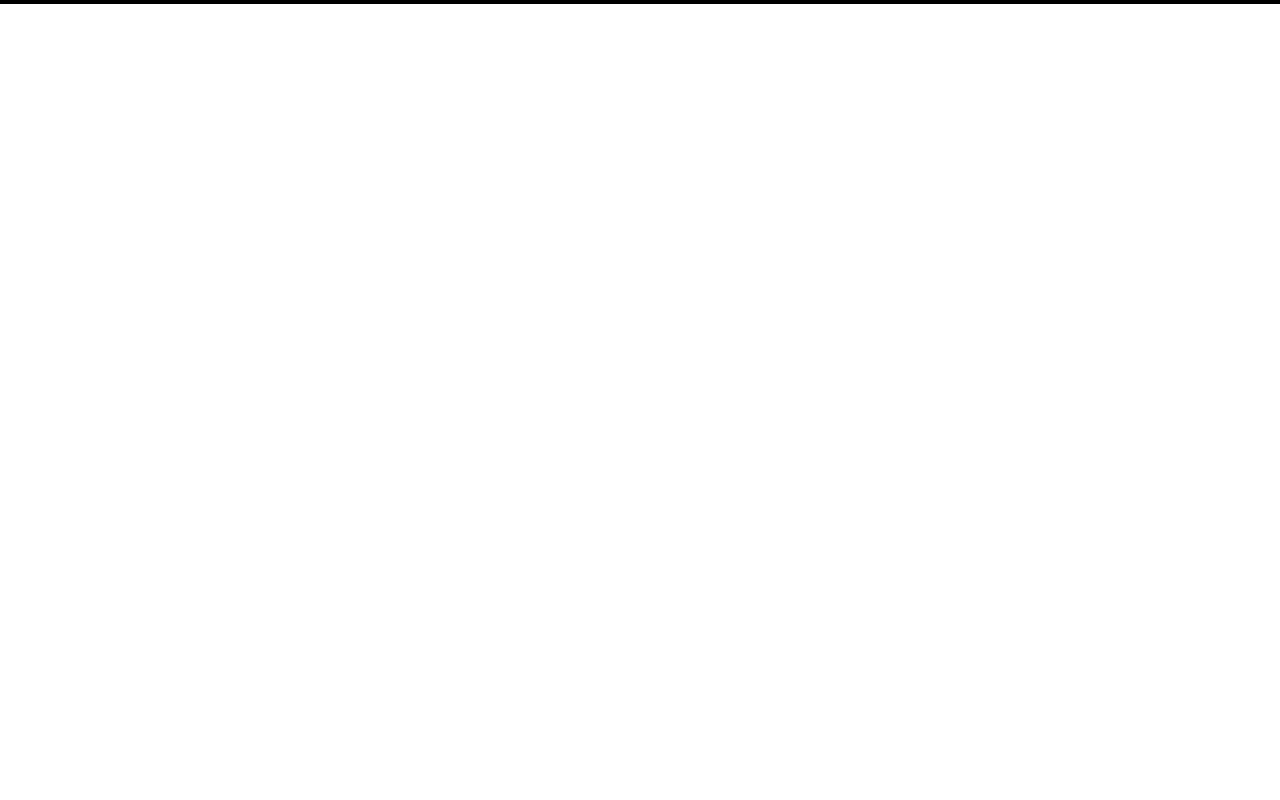
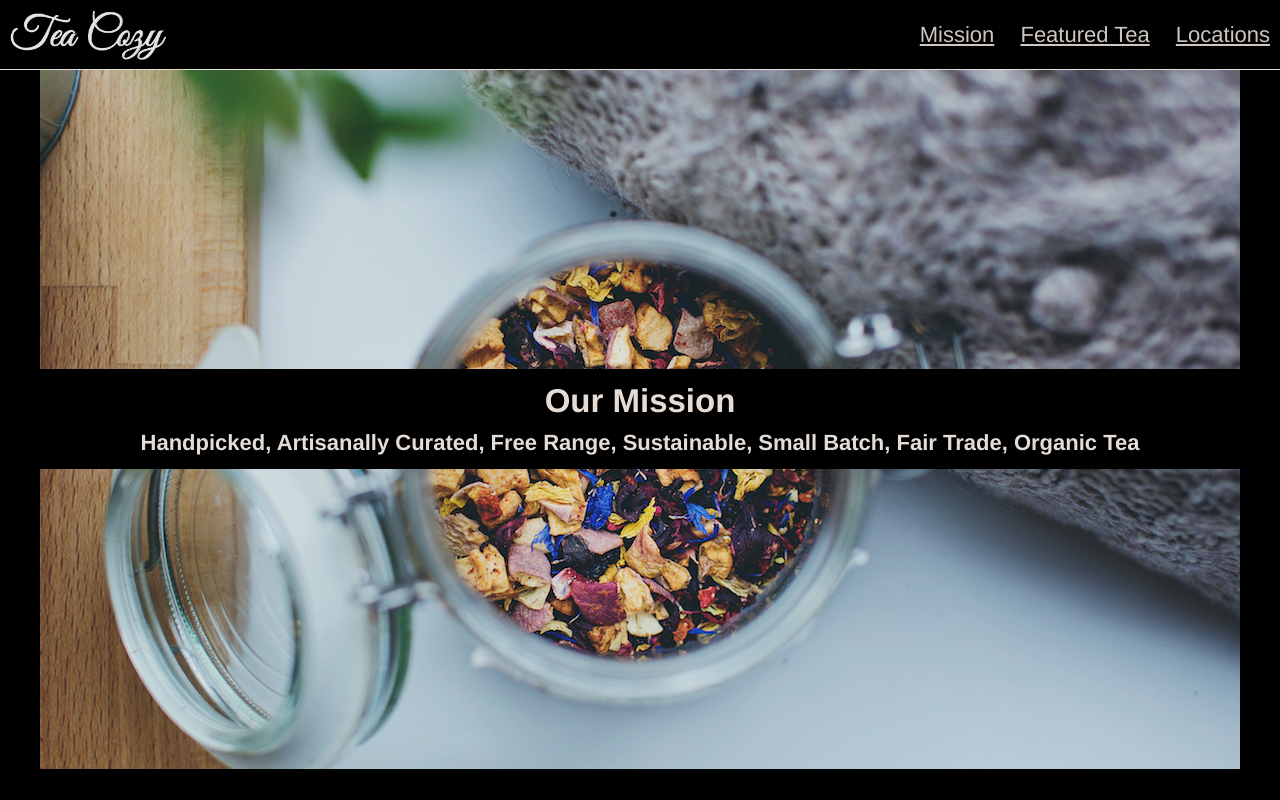
Before and after one commit to taleye/tea-cosy, a plain HTML site: page index.html in a window 1280 px wide. Drawn offline with Linux system fonts and the light colour scheme.

Commit message:
Second commit

```diff
--- a/index.html
+++ b/index.html
@@ -1,11 +1,39 @@
 <!DOCTYPE html>
 <html lang="en" dir="ltr">
+
 <head>
   <meta charset="utf-8">
-    <title>Tea Cosy</title>
+  <title>Tea Cozy</title>
   <link rel="stylesheet" href="./resources/css/style.css">
 </head>
+
 <body>
 
+  <!-- Header content -->
+
+  <header>
+    <img src="./resources/images/img-tea-cozy-logo.png" alt="Tea Cozy Logo" />
+    <nav>
+      <a href="mission">Mission</a>
+      <a href="featured">Featured Tea</a>
+      <a href="locations">Locations</a>
+    </nav>
+  </header>
+
+  <!-- Main content -->
+  <main>
+
+    <!-- Hero banner -->
+
+    <section class="hero">
+      <div class="hero-copy">
+        <h2>Our Mission</h2>
+        <h4>Handpicked, Artisanally Curated, Free Range, Sustainable, Small Batch, Fair Trade, Organic Tea</h4>
+      </div>
+    </section>
+
+
+  </main>
 </body>
+
 </html>
--- a/resources/css/style.css
+++ b/resources/css/style.css
@@ -1,4 +1,64 @@
 * {
   margin: 0;
-  border: solid 1px black;
+/*  border: solid 1px white; */
+  background-color: black;
 }
+
+a,
+body {
+  font-family: Helvetica;
+  font-size: 22px;
+  color: seashell;
+  opacity: 0.9;
+  text-align: center;
+}
+
+header {
+  display: flex;
+  justify-content: space-between;
+  align-items: center;
+  border-bottom: solid 1px seashell;
+  width: 100%;
+  height: 69px;
+  position: fixed;
+  z-index: 1;
+}
+
+header img {
+  padding-left: 10px;
+  height: 50px;
+}
+
+header nav {
+  padding-right: 10px;
+}
+
+nav a {
+  margin-left: 20px;
+  text-decoration: underline;
+  /* Included per design spec */
+}
+
+.hero {
+  margin: 0 auto;
+  background-image: url("../images/img-mission-background.jpg");
+  width: 1200px;
+  height: 700px;
+  top: 69px;
+  position: relative;
+  display: flex;
+  flex-direction: column;
+  justify-content: center;
+}
+
+.hero-copy {
+  height: 100px;
+  display: flex;
+  flex-direction: column;
+  justify-content: center;
+}
+
+h2,
+h4 {
+  padding: 5px 0;
+}
```
Lines whose indentation alone changed are shown as unchanged.
